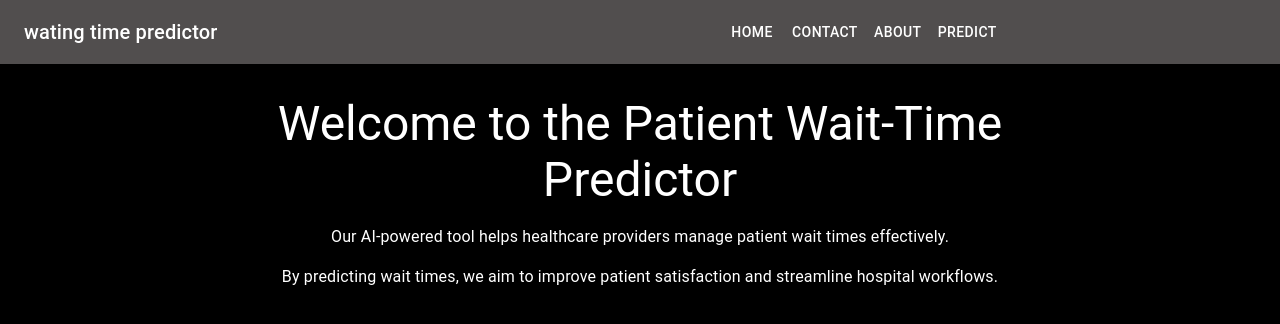
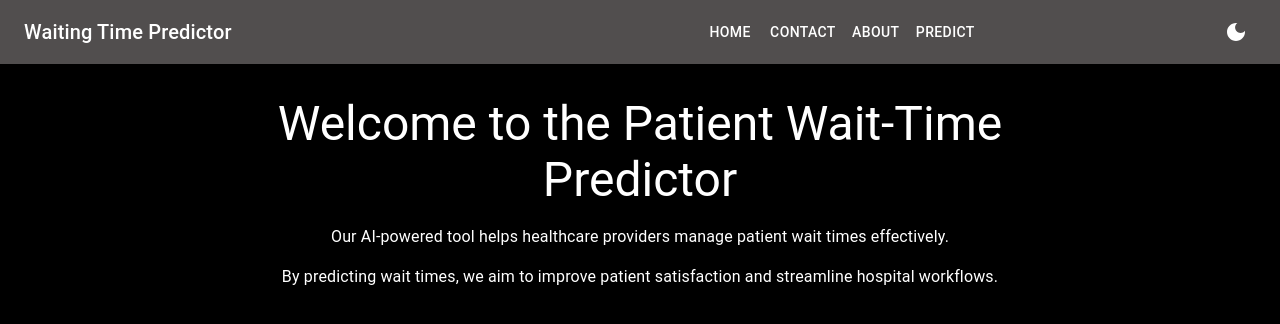
Before and after one commit to abkr020/btp-project2-fruntend, a React (Vite) app: page / in a window 1280 px wide. Shown: the top 324 px of the page. Built offline with nearby package versions, Linux system fonts and the light colour scheme.

Commit message:
added touggle button darkand light mode but not functional

```diff
--- a/package.json
+++ b/package.json
@@ -12,6 +12,7 @@
   "dependencies": {
     "@emotion/react": "^11.13.3",
     "@emotion/styled": "^11.13.0",
+    "@mui/icons-material": "^6.1.6",
     "@mui/material": "^6.1.6",
     "react": "^18.3.1",
     "react-dom": "^18.3.1",
--- a/src/pages/Navbar.jsx
+++ b/src/pages/Navbar.jsx
@@ -1,14 +1,23 @@
 // src/components/Navbar.js
-import React from 'react';
+import React, { useState } from 'react';
 import AppBar from '@mui/material/AppBar';
 import Toolbar from '@mui/material/Toolbar';
 import Typography from '@mui/material/Typography';
 import Button from '@mui/material/Button';
 import Box from '@mui/material/Box';
+import IconButton from '@mui/material/IconButton';
 import { Link } from 'react-router-dom';
-import '../styles/navbar.css'; // Import the CSS file for custom styling
+import { WbSunny, DarkMode } from '@mui/icons-material'; // Import Sun and Moon icons
+import '../styles/navbar.css';
 
 const Navbar = () => {
+  const [isDarkMode, setIsDarkMode] = useState(false);
+
+  const handleToggle = () => {
+    setIsDarkMode(!isDarkMode);
+    // Additional logic can be added here if you want to toggle dark mode styles
+  };
+
   return (
     <AppBar position="static" className="navbar">
       <Toolbar className="navbar-toolbar">
@@ -21,7 +30,7 @@ const Navbar = () => {
               color: 'inherit' // Ensures the text color matches the AppBar color
             }}
           >
-            wating time predictor
+            Waiting Time Predictor
           </Link>
         </Typography>
 
@@ -30,7 +39,14 @@ const Navbar = () => {
           <Button color="inherit" component={Link} to="/">Home</Button>
           <Button color="inherit" component={Link} to="/contact">Contact</Button>
           <Button color="inherit" component={Link} to="/about">About</Button>
-          <Button color="inherit" component={Link} to="/predict">predict</Button>
+          <Button color="inherit" component={Link} to="/predict">Predict</Button>
+        </Box>
+
+        {/* Toggle Button (Sun/Moon Icon) at the Right */}
+        <Box className="navbar-toggle">
+          <IconButton onClick={handleToggle} color="inherit">
+            {isDarkMode ? <WbSunny /> : <DarkMode />}
+          </IconButton>
         </Box>
       </Toolbar>
     </AppBar>
--- a/src/styles/navbar.css
+++ b/src/styles/navbar.css
@@ -1,4 +1,5 @@
 /* navbar.css */
+
 .navbar {
     background-color: rgb(81, 78, 78) !important; /* Ensure navbar color is black */
   }
@@ -12,3 +13,7 @@
     justify-content: center;
     flex-grow: 2;
   }
+
+  .navbar-toggle {
+    margin-left: auto; /* Pushes the toggle button to the far right */
+  }
--- a/vite.config.js
+++ b/vite.config.js
@@ -1,24 +1,24 @@
-// import { defineConfig } from 'vite'
-// import react from '@vitejs/plugin-react'
+import { defineConfig } from 'vite'
+import react from '@vitejs/plugin-react'
+
+// https://vitejs.dev/config/
+export default defineConfig({
+  plugins: [react()],
+})
+// import { defineConfig } from 'vite';
+// import react from '@vitejs/plugin-react';
 
 // // https://vitejs.dev/config/
 // export default defineConfig({
 //   plugins: [react()],
-// })
-import { defineConfig } from 'vite';
-import react from '@vitejs/plugin-react';
-
-// https://vitejs.dev/config/
-export default defineConfig({
-  plugins: [react()],
-  server: {
-    port: 3001,  // You can set the dev server to run on a different port if needed.
-    proxy: {
-      '/api': {
-        target: 'http://localhost:3000',
-        changeOrigin: true,
-        rewrite: (path) => path.replace(/^\/api/, ''),
-      },
-    },
-  },
-});
+//   server: {
+//     port: 3001,  // You can set the dev server to run on a different port if needed.
+//     proxy: {
+//       '/api': {
+//         target: 'http://localhost:3000',
+//         changeOrigin: true,
+//         rewrite: (path) => path.replace(/^\/api/, ''),
+//       },
+//     },
+//   },
+// });
```
Also changed, not shown: 1 other file (tests, documents, lock files or other folders).
